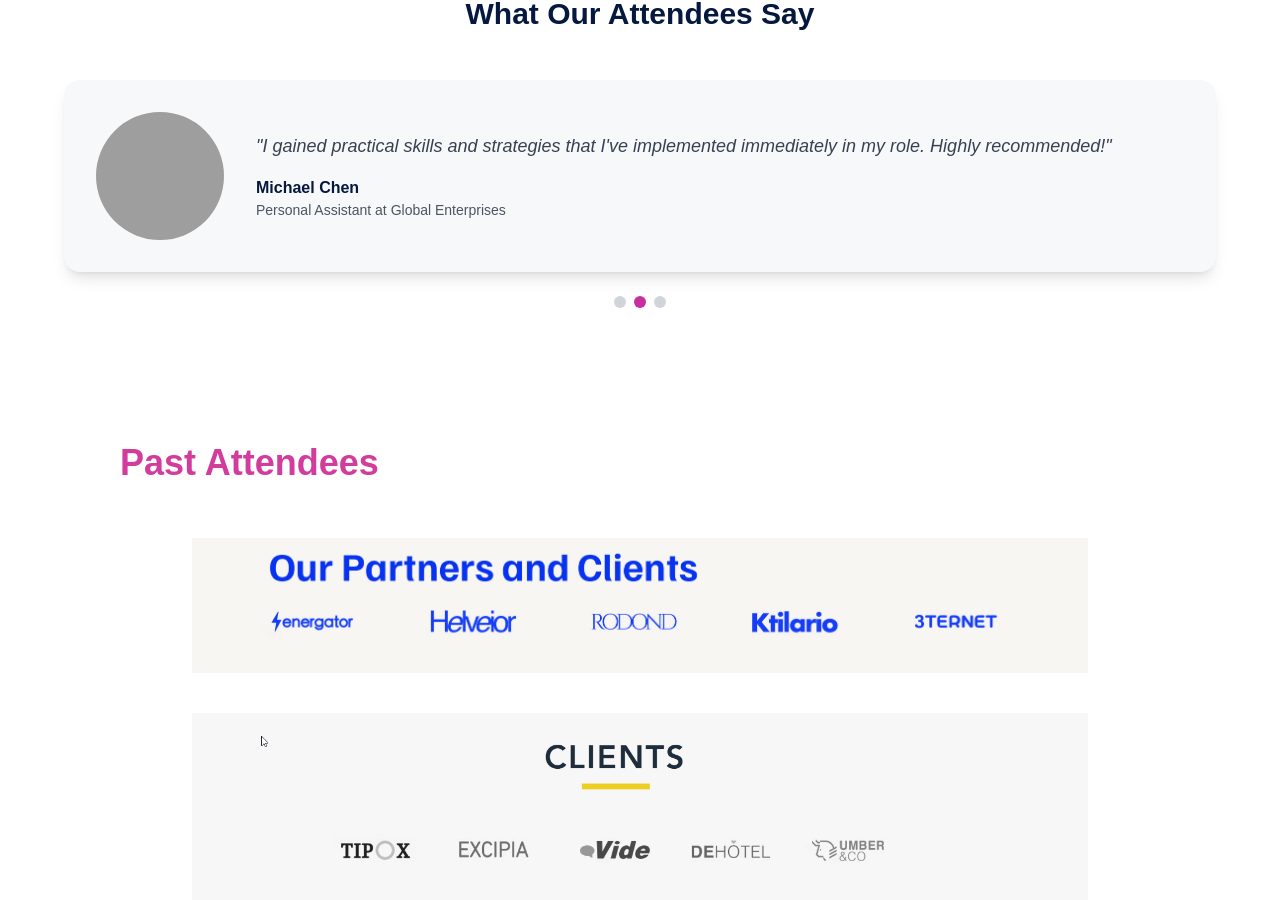
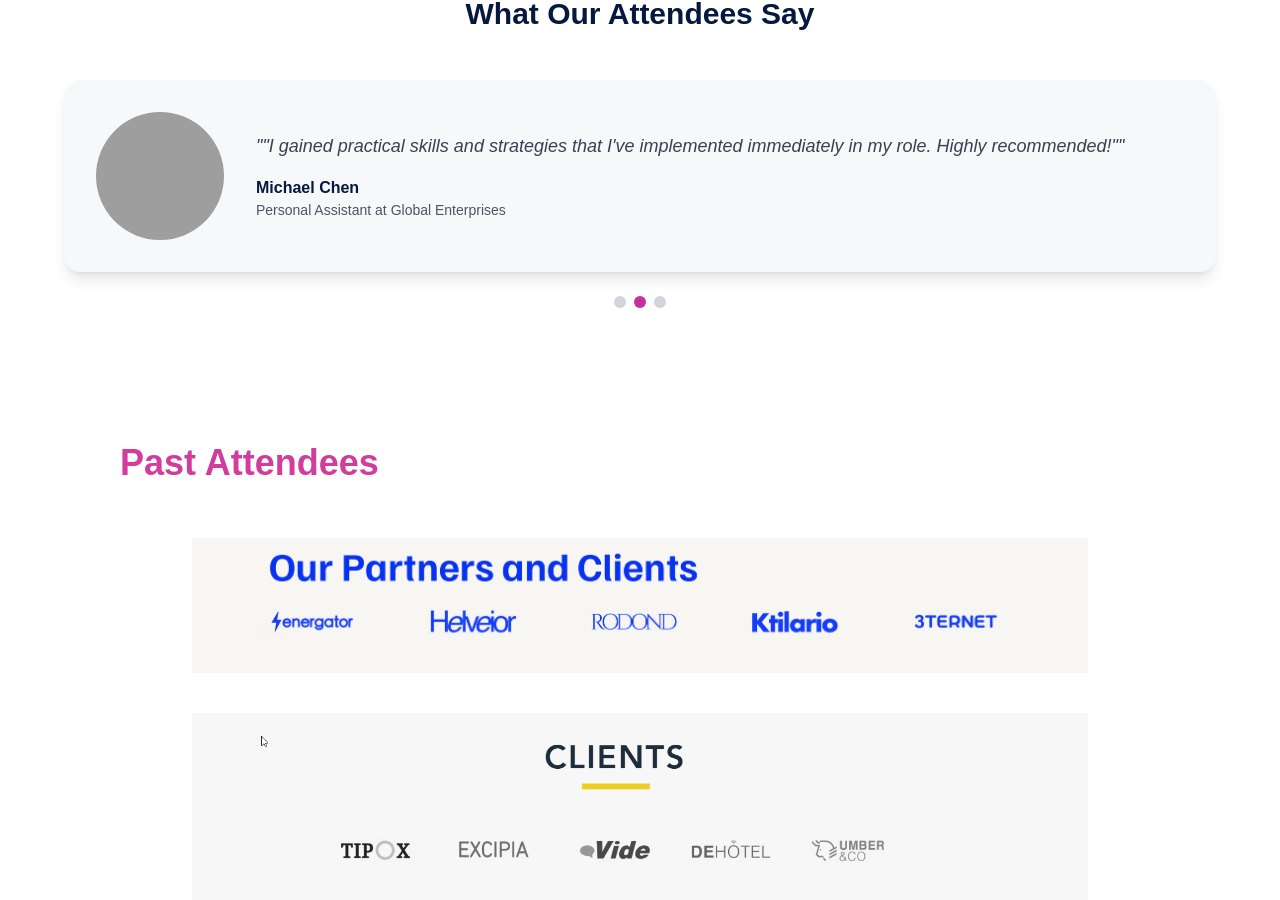
Before and after one commit to Amatcha-Boanerges/landingpage-paconf, a Next.js app: page /conference in a window 1280 px wide. Shown: the part 5878-6778 px from the top of the page. Built offline with nearby package versions, Linux system fonts and the light colour scheme; grey boxes are pictures that could not be loaded.

Commit message:
fix lint error testimonials

```diff
--- a/src/app/components/TestimonialSlider.tsx
+++ b/src/app/components/TestimonialSlider.tsx
@@ -60,7 +60,7 @@ export default function TestimonialSlider({ testimonials }: TestimonialSliderPro
             {/* Content */}
             <div className="flex-1 text-center md:text-left">
               <blockquote className="mb-4 text-lg italic text-gray-700">
-                "{currentTestimonial.quote}"
+              &quot;&quot;{currentTestimonial.quote}&quot;&quot;
               </blockquote>
               <div className="font-semibold text-pa-background">
                 {currentTestimonial.name}
```
